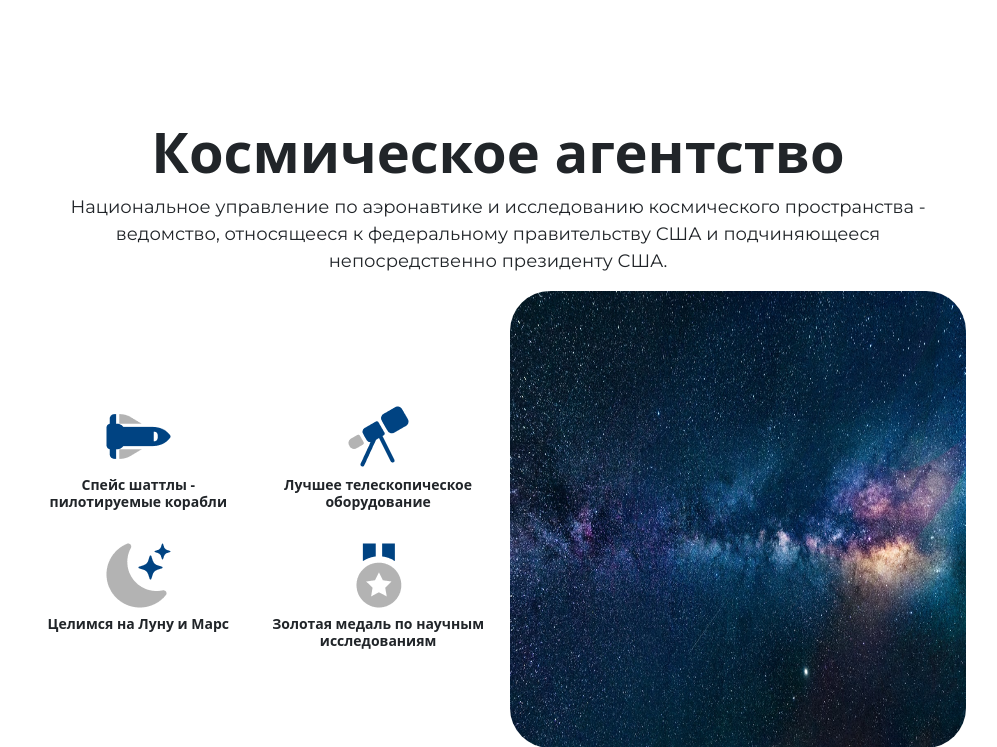
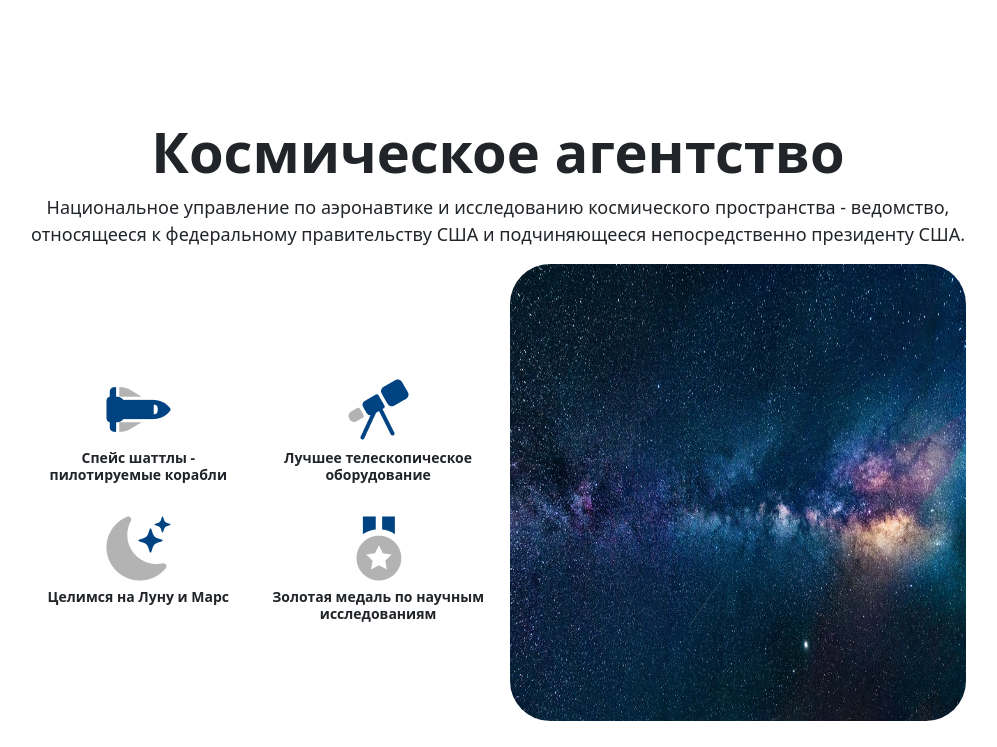
Before and after one commit to VataginV/myproject, a Django app: page / in a window 1280 px wide. Shown: the part 148-895 px from the top of the page, without its empty margins (142-1139 px from the left). Run offline with Django 4.2, Linux system fonts and the light colour scheme; data that the repository does not hold is empty.

Commit message:
Update index.html

```diff
--- a/slider/templates/index.html
+++ b/slider/templates/index.html
@@ -37,7 +37,7 @@
 
 <div class="container mt-5" style="padding: 8%;">
     <h1 class="text-center" style="font-weight: bold;font-size: 56px;">Космическое агентство</h1>
-    <p class="text-center" style="font-size: 18px;font-family: 'Montserrat'">Национальное управление по аэронавтике и исследованию космического пространства - ведомство, относящееся к федеральному правительству США и подчиняющееся непосредственно президенту США.</p>
+    <p class="text-center">Национальное управление по аэронавтике и исследованию космического пространства - ведомство, относящееся к федеральному правительству США и подчиняющееся непосредственно президенту США.</p>
 
     <div class="row d-flex align-items-center flex-column flex-md-row">
         <div class="col-md-6 d-flex flex-column align-items-center">
```
